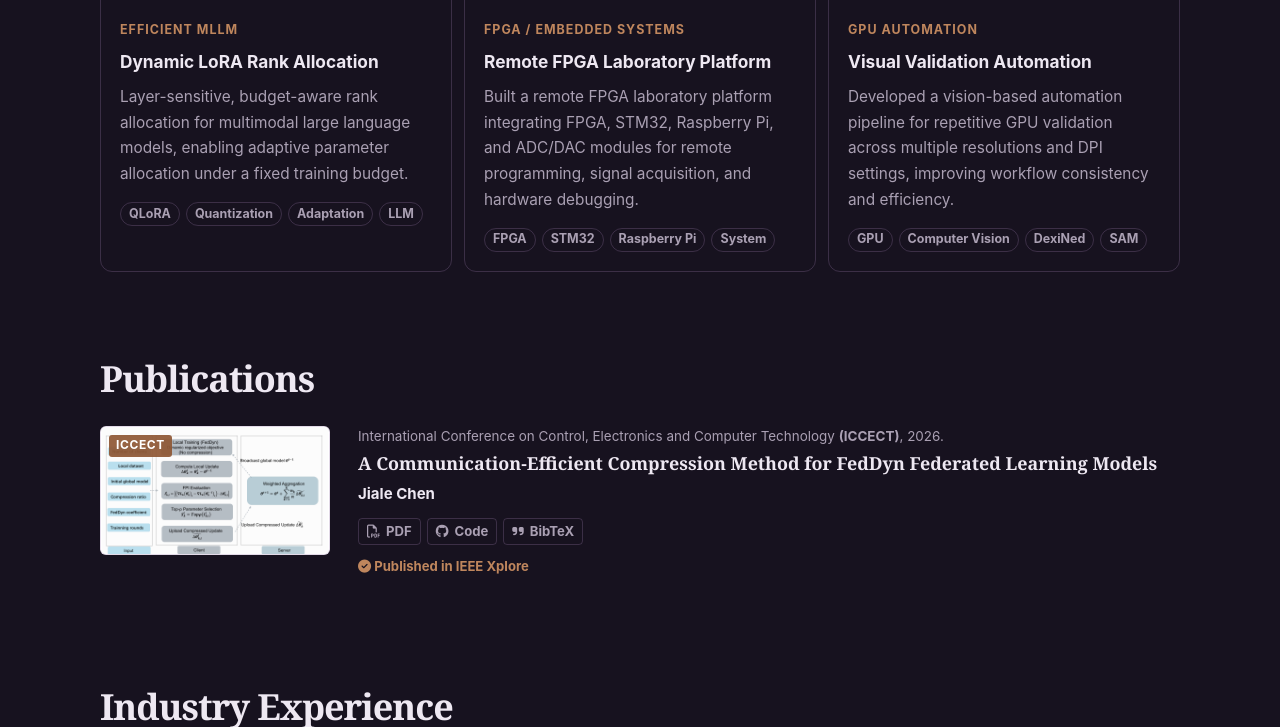
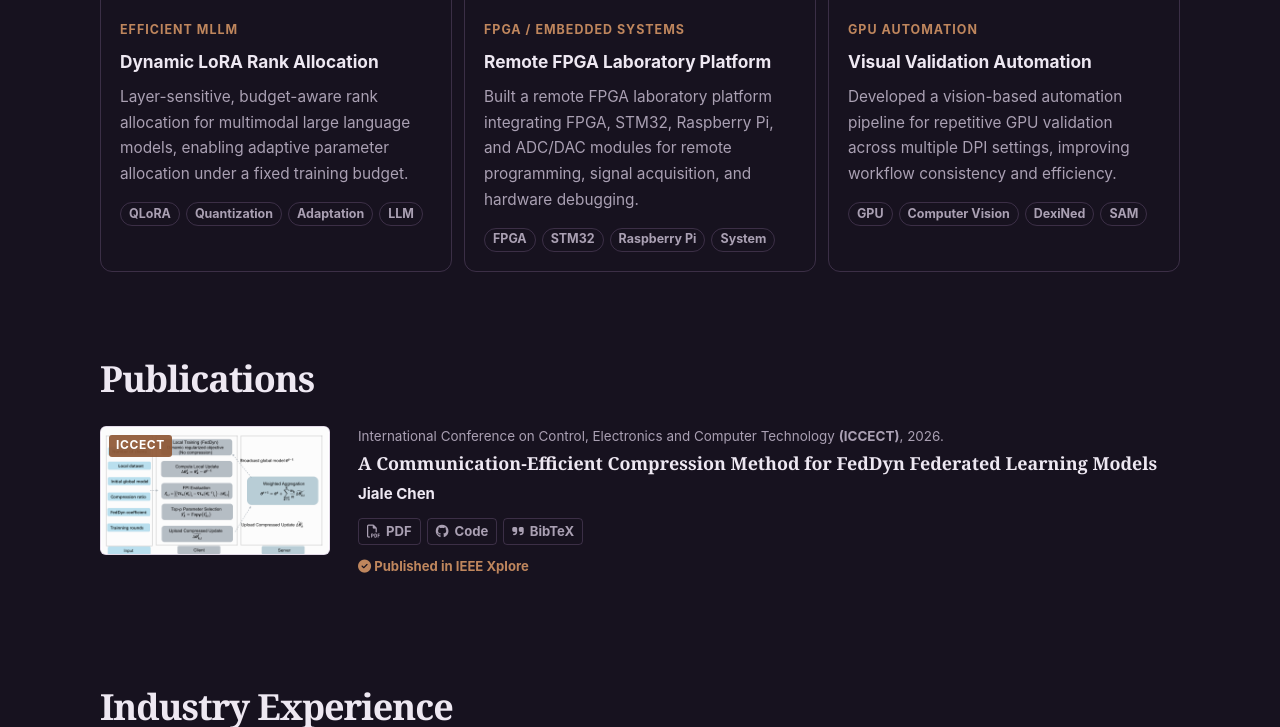
Before and after one commit to Chenjl13/Chenjl13.github.io, a Jekyll site: the page built from index.md, in a window 1280 px wide and 900 px high, scrolled down 1564 px, cut to the strip 173-900 px from the top of the window. Built offline with Jekyll 4.4.1, drawn with Linux system fonts in a browser that asks for light colours; nearby versions of some CDN libraries; a style sheet for code colours, icons or effects is not loaded.

```diff
--- a/index.md
+++ b/index.md
@@ -85,7 +85,7 @@
       <div class="project-content">
         <span class="project-label">GPU AUTOMATION</span>
         <h3>Visual Validation Automation</h3>
-        <p>Developed a vision-based automation pipeline for repetitive GPU validation across multiple resolutions and DPI settings, improving workflow consistency and efficiency.</p>
+        <p>Developed a vision-based automation pipeline for repetitive GPU validation across multiple DPI settings, improving workflow consistency and efficiency.</p>
         <div class="tag-row"><span>GPU</span><span>Computer Vision</span><span>DexiNed</span><span>SAM</span></div>
       </div>
     </article>
```
